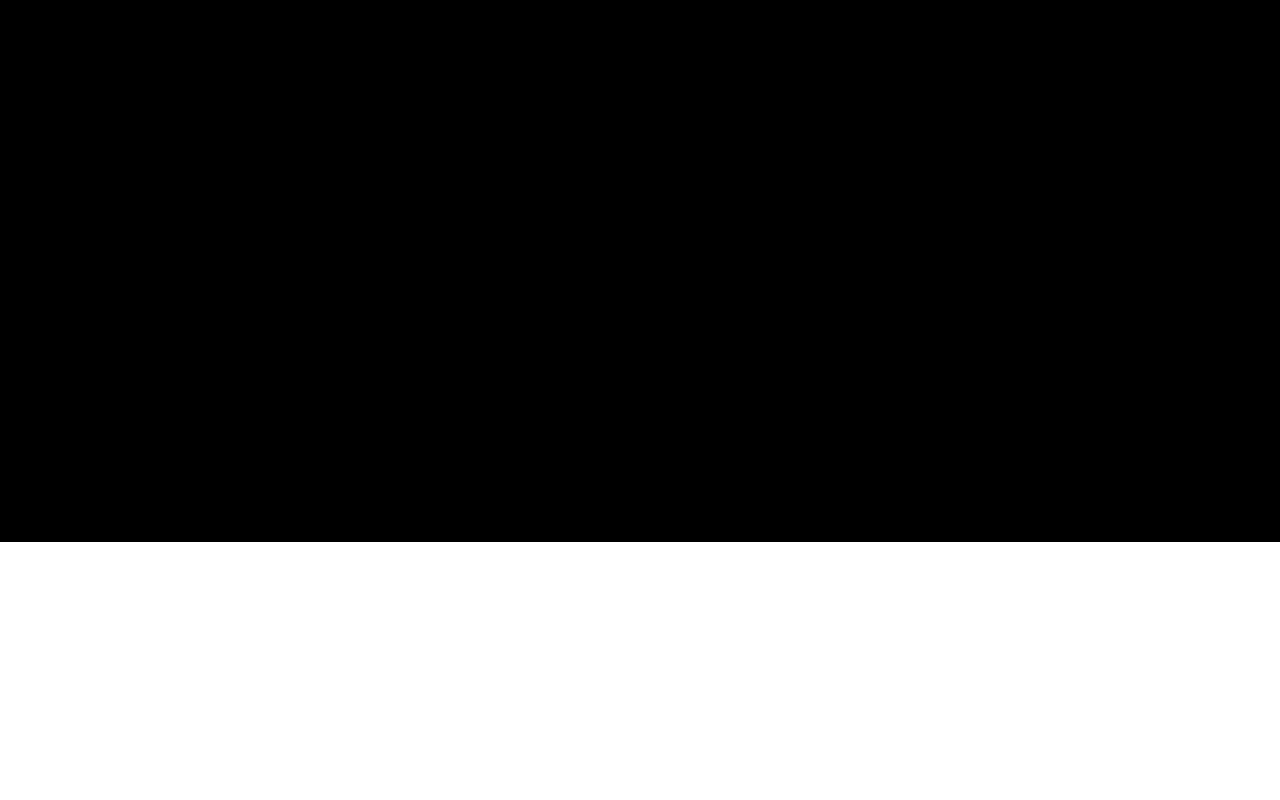
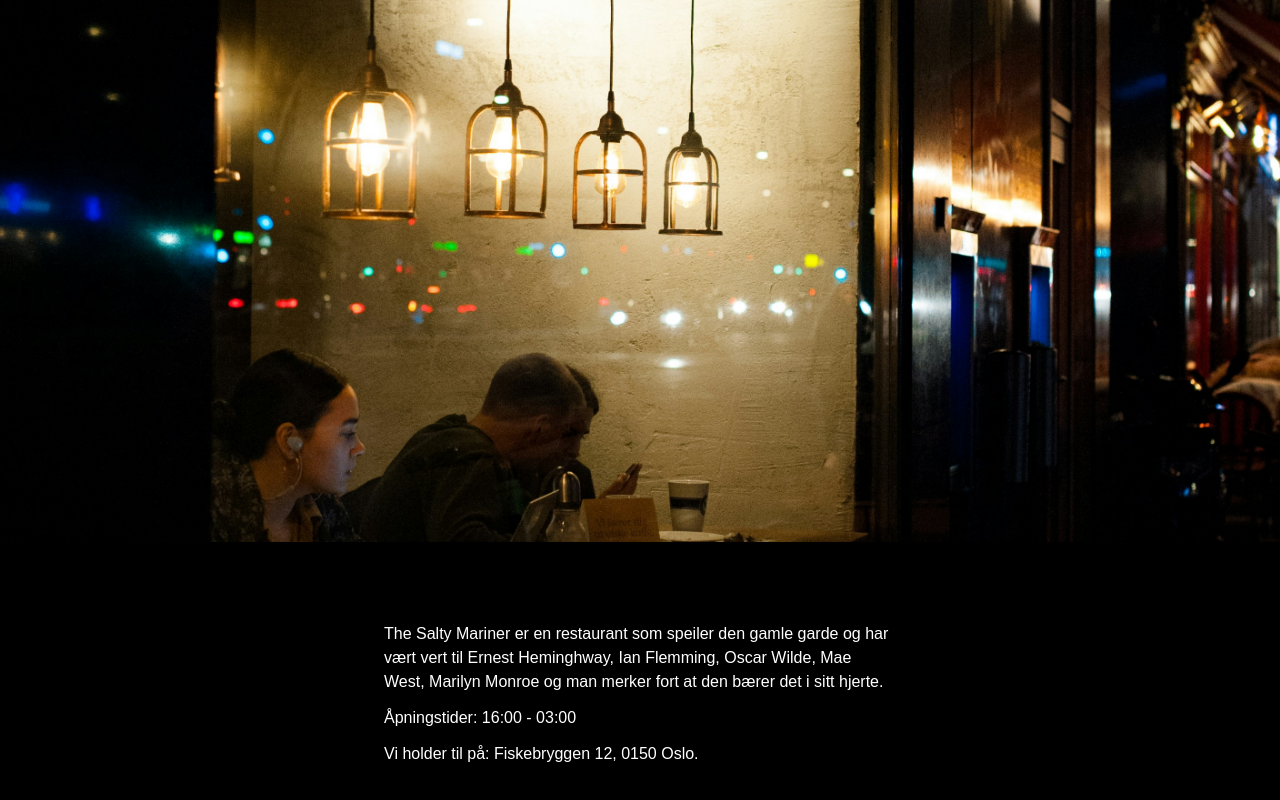
Before and after one commit to MartinPettersen/salty_mariner_nuxt_practice, a Nuxt app: page /about in a window 1280 px wide. Shown: the part 258-1058 px from the top of the page. Before the commit the page ends 800 px from the top, so only its background shows below. Built offline with nearby package versions, Linux system fonts and the light colour scheme; a web font is replaced by a local one.

Commit message:
add about page

```diff
--- a/pages/about.vue
+++ b/pages/about.vue
@@ -1,3 +1,15 @@
+<script lang="ts" setup>
+import firstImage from '~/assets/marco-chilese-oMU-BCclJ5k-unsplash.jpg';
+
+</script>
 <template>
-    <div>Om Oss</div>
+    <div>
+        <ImageCard :imageUrl="firstImage" alt="fisk på tallerken" >
+            <div class="flex flex-col space-y-3 justify-center w-[40%]">
+                <p>The Salty Mariner er en restaurant som speiler den gamle garde og har vært vert til Ernest Heminghway, Ian Flemming, Oscar Wilde, Mae West, Marilyn Monroe og man merker fort at den bærer det i sitt hjerte.</p>
+                <p>Åpningstider: 16:00 - 03:00</p>
+                <p>Vi holder til på:  Fiskebryggen 12, 0150 Oslo.</p>
+            </div>
+        </ImageCard>
+    </div>
 </template>
```
Also changed, not shown: assets/marco-chilese-oMU-BCclJ5k-unsplash.jpg (added).
